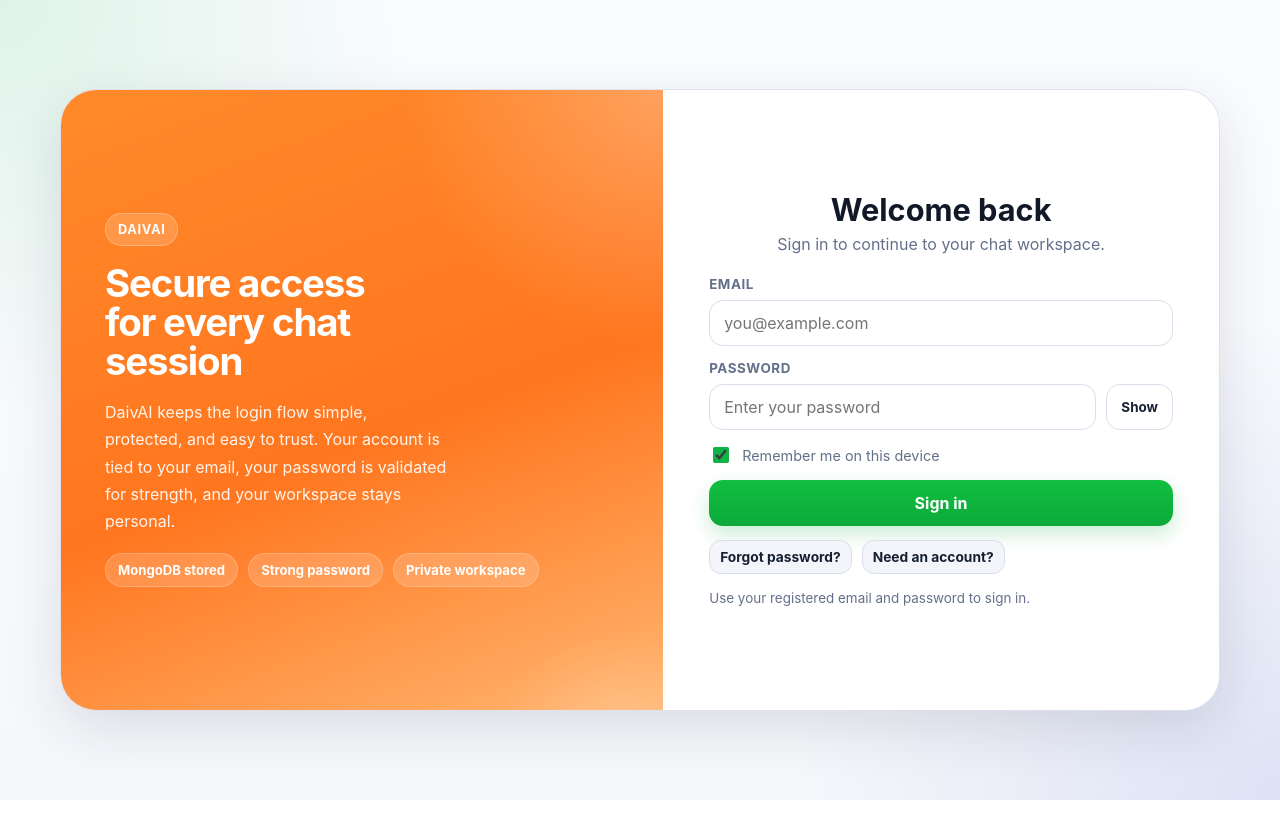
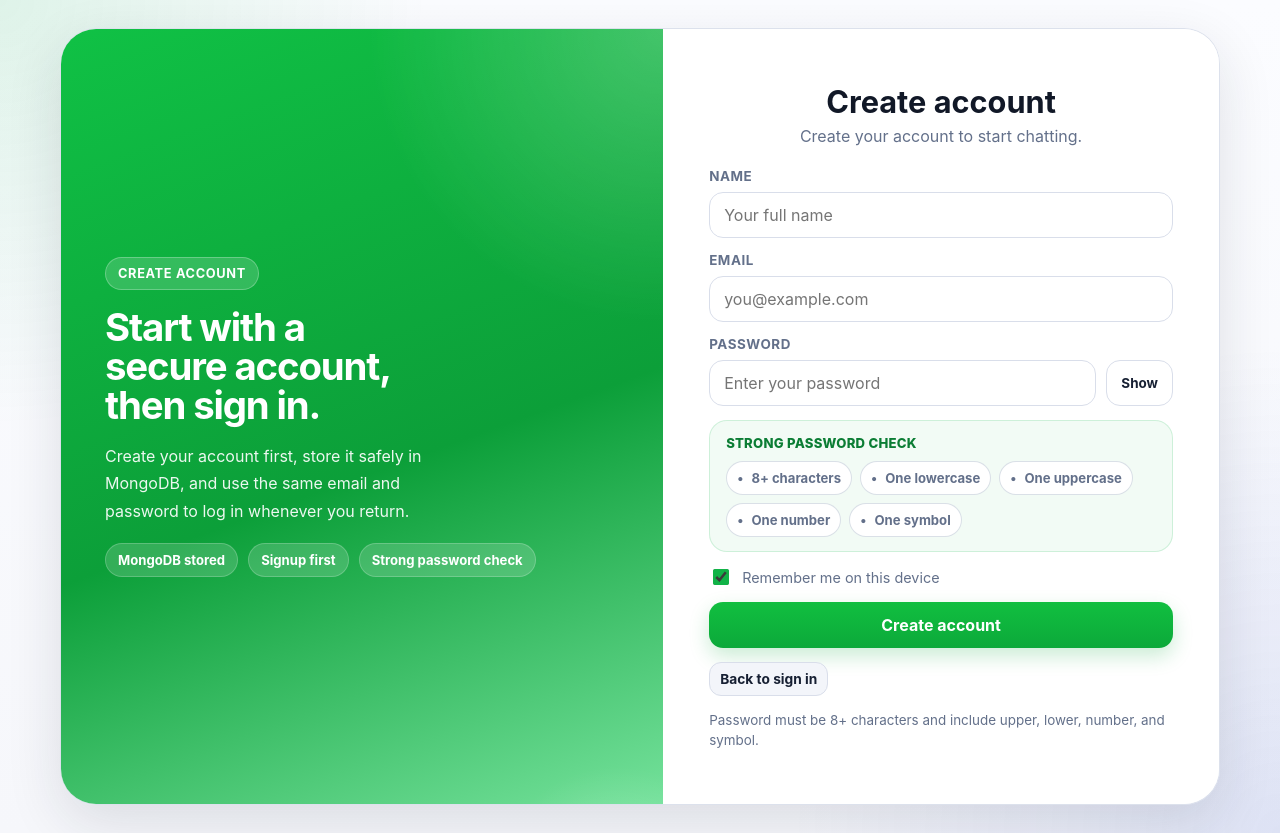
Before and after one commit to Sajeena1712/DAVITECH, a React (Vite) app: page / in a window 1280 px wide. Before the commit the page ends 800 px from the top, so only its background shows below. Built offline with nearby package versions, Linux system fonts and the light colour scheme.

Commit message:
Make signup-first green auth card

```diff
--- a/src/App.css
+++ b/src/App.css
@@ -139,8 +139,8 @@ body {
   padding: 54px 44px;
   color: #fff;
   background:
-    radial-gradient(circle at top right, rgba(255, 255, 255, 0.26), transparent 30%),
-    linear-gradient(160deg, #ff8a2a 0%, #ff761f 55%, #ffb56f 100%);
+    radial-gradient(circle at top right, rgba(255, 255, 255, 0.22), transparent 30%),
+    linear-gradient(160deg, #10c145 0%, #0c9f39 56%, #74e19b 100%);
 }
 
 .auth-hero::after {
@@ -227,6 +227,48 @@ body {
 .auth-brand p {
   margin: 6px 0 0;
   color: var(--muted);
+}
+
+.password-checks {
+  display: grid;
+  gap: 10px;
+  padding: 14px 16px;
+  border-radius: 18px;
+  border: 1px solid rgba(17, 179, 71, 0.16);
+  background: rgba(17, 179, 71, 0.05);
+}
+
+.password-checks-title {
+  font-size: 0.82rem;
+  font-weight: 800;
+  color: #0b7d34;
+  letter-spacing: 0.02em;
+  text-transform: uppercase;
+}
+
+.password-checks-list {
+  display: flex;
+  flex-wrap: wrap;
+  gap: 8px;
+}
+
+.password-check {
+  display: inline-flex;
+  align-items: center;
+  gap: 8px;
+  padding: 8px 10px;
+  border-radius: 999px;
+  border: 1px solid rgba(148, 163, 184, 0.34);
+  background: #fff;
+  color: var(--muted);
+  font-size: 0.82rem;
+  font-weight: 700;
+}
+
+.password-check.ok {
+  border-color: rgba(17, 179, 71, 0.28);
+  background: rgba(17, 179, 71, 0.1);
+  color: #0b7d34;
 }
 
 .auth-form {
@@ -1206,7 +1248,7 @@ button {
 :root[data-theme="dark"] .auth-hero {
   background:
     radial-gradient(circle at top right, rgba(255, 255, 255, 0.12), transparent 30%),
-    linear-gradient(160deg, #dd6e15 0%, #c65c0b 55%, #f39a4b 100%);
+    linear-gradient(160deg, #0c9f39 0%, #08762b 56%, #4fcf7f 100%);
 }
 
 :root[data-theme="dark"] .password-toggle {
@@ -1218,6 +1260,23 @@ button {
 :root[data-theme="dark"] .auth-brand p,
 :root[data-theme="dark"] .auth-note {
   color: var(--muted);
+}
+
+:root[data-theme="dark"] .password-checks {
+  background: rgba(17, 179, 71, 0.08);
+  border-color: rgba(17, 179, 71, 0.18);
+}
+
+:root[data-theme="dark"] .password-check {
+  background: rgba(24, 33, 49, 0.98);
+  border-color: var(--line);
+  color: var(--muted);
+}
+
+:root[data-theme="dark"] .password-check.ok {
+  background: rgba(17, 179, 71, 0.14);
+  border-color: rgba(17, 179, 71, 0.22);
+  color: #8be1a9;
 }
 
 :root[data-theme="dark"] .auth-tab,
--- a/src/App.jsx
+++ b/src/App.jsx
@@ -212,6 +212,16 @@ function isStrongPassword(password) {
   );
 }
 
+function getPasswordChecks(password) {
+  return [
+    { label: "8+ characters", ok: typeof password === "string" && password.length >= 8 },
+    { label: "One lowercase", ok: /[a-z]/.test(password || "") },
+    { label: "One uppercase", ok: /[A-Z]/.test(password || "") },
+    { label: "One number", ok: /\d/.test(password || "") },
+    { label: "One symbol", ok: /[^A-Za-z0-9]/.test(password || "") },
+  ];
+}
+
 async function requestAssistantReply({ prompt, engine, history }) {
   const browserApiKey = import.meta.env.VITE_GEMINI_API_KEY;
   const isLocalHost =
@@ -335,7 +345,7 @@ function App() {
     const savedUser = getSavedUsers().find((user) => user.email === session.email);
     return savedUser ? { name: savedUser.name, email: savedUser.email } : session;
   });
-  const [authMode, setAuthMode] = useState("signin");
+  const [authMode, setAuthMode] = useState("signup");
   const [authName, setAuthName] = useState("");
   const [authEmail, setAuthEmail] = useState(() => getSavedSession()?.email ?? "");
   const [authPassword, setAuthPassword] = useState("");
@@ -491,7 +501,12 @@ function App() {
               { name, email, password },
               ...current.filter((user) => user.email !== email),
             ]);
-            completeAuthSession(data.user, "Account created. You are signed in now.");
+            setAuthMode("signin");
+            setAuthName("");
+            setAuthPassword("");
+            setShowPassword(false);
+            setAuthError("");
+            setAuthNotice("Account created. Please sign in with your email and password.");
             return;
           }
         } catch (error) {
@@ -507,7 +522,12 @@ function App() {
 
       const nextUser = { name, email, password };
       setUsers((current) => [nextUser, ...current.filter((user) => user.email !== email)]);
-      completeAuthSession({ name, email }, "Account created. You are signed in now.");
+      setAuthMode("signin");
+      setAuthName("");
+      setAuthPassword("");
+      setShowPassword(false);
+      setAuthError("");
+      setAuthNotice("Account created. Please sign in with your email and password.");
       return;
     }
 
@@ -813,15 +833,15 @@ function App() {
           <div className="auth-screen">
             <div className="auth-layout">
               <aside className="auth-hero">
-                <div className="auth-hero-badge">DaivAI</div>
-                <h2>Secure access for every chat session</h2>
+                <div className="auth-hero-badge">Create account</div>
+                <h2>Start with a secure account, then sign in.</h2>
                 <p>
-                  DaivAI keeps the login flow simple, protected, and easy to trust. Your account is tied to your email, your password is validated for strength, and your workspace stays personal.
+                  Create your account first, store it safely in MongoDB, and use the same email and password to log in whenever you return.
                 </p>
                 <div className="auth-hero-footer">
                   <span>MongoDB stored</span>
-                  <span>Strong password</span>
-                  <span>Private workspace</span>
+                  <span>Signup first</span>
+                  <span>Strong password check</span>
                 </div>
               </aside>
 
@@ -883,6 +903,20 @@ function App() {
                       </button>
                     </div>
                   </label>
+
+                  {authMode !== "signin" && (
+                    <div className="password-checks">
+                      <div className="password-checks-title">Strong password check</div>
+                      <div className="password-checks-list">
+                        {getPasswordChecks(authPassword).map((item) => (
+                          <span key={item.label} className={`password-check ${item.ok ? "ok" : ""}`}>
+                            <span aria-hidden="true">{item.ok ? "✓" : "•"}</span>
+                            <span>{item.label}</span>
+                          </span>
+                        ))}
+                      </div>
+                    </div>
+                  )}
 
                   {authMode !== "forgot" && (
                     <label className="auth-remember">
```
